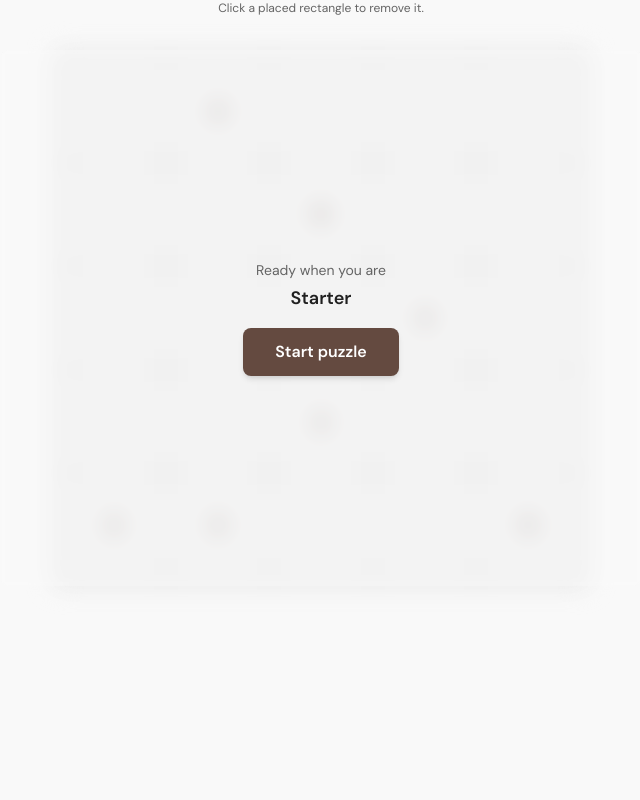
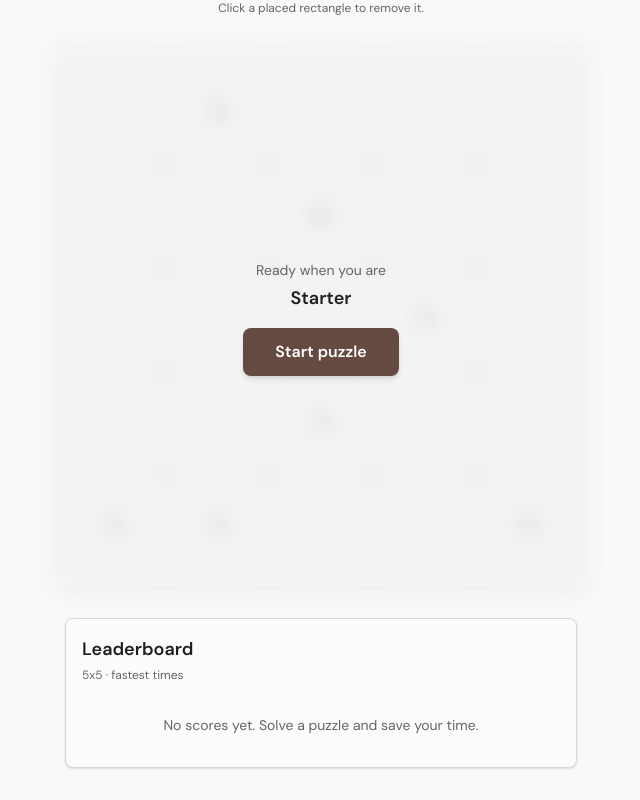
Before and after one commit to ParveerC/dailyShikaku, a React (Vite) app: page / in a window 1280 px wide. Shown: the part 323-1123 px from the top of the page, without its empty margins (319-959 px from the left). Before the commit the page ends 941 px from the top, so only its background shows below. Built offline with nearby package versions, Linux system fonts and the light colour scheme.

Commit message:
added main leaderboard system
added main leaderboard system

```diff
--- a/src/App.tsx
+++ b/src/App.tsx
@@ -2,7 +2,9 @@ import { useEffect, useState } from "react";
 import { Controls } from "./components/Controls";
 import { Grid } from "./components/Grid";
 import { PuzzleBoard } from "./components/PuzzleBoard";
+import { Leaderboard } from "./components/Leaderboard";
 import { WinModal } from "./components/WinModal";
+import { useLeaderboard } from "./hooks/useLeaderboard";
 import { useShikakuGame } from "./hooks/useShikakuGame";
 
 export default function App() {
@@ -15,6 +17,7 @@ export default function App() {
   });
 
   const game = useShikakuGame("5x5");
+  const leaderboard = useLeaderboard(game.difficulty);
 
   useEffect(() => {
     document.documentElement.classList.toggle("dark", darkMode);
@@ -57,11 +60,18 @@ export default function App() {
             onRemoveRect={game.removeRectangle}
           />
         </PuzzleBoard>
+
+        <Leaderboard difficulty={game.difficulty} entries={leaderboard.entries} />
       </main>
 
       {game.solved && (
         <WinModal
           elapsedMs={game.elapsedMs}
+          difficulty={game.difficulty}
+          puzzleId={game.puzzle.id}
+          puzzleName={game.puzzle.name}
+          startedAt={game.startedAt}
+          onSubmitScore={leaderboard.submitScore}
           onNewPuzzle={game.newPuzzle}
           onPlayAgain={game.resetPlacements}
         />
--- /dev/null
+++ b/src/components/Leaderboard.tsx
@@ -0,0 +1,49 @@
+import type { Difficulty, Score } from "../types";
+import { formatTime } from "../utils/formatTime";
+
+interface LeaderboardProps {
+  difficulty: Difficulty;
+  entries: Score[];
+}
+
+export function Leaderboard({ difficulty, entries }: LeaderboardProps) {
+  return (
+    <section
+      className="w-full max-w-lg mx-auto rounded-lg border border-border bg-card p-4 shadow-sm"
+      aria-labelledby="leaderboard-title"
+    >
+      <h2 id="leaderboard-title" className="text-lg font-semibold text-card-foreground mb-1">
+        Leaderboard
+      </h2>
+      <p className="text-xs text-muted-foreground mb-4">{difficulty} · fastest times</p>
+
+      {entries.length === 0 ? (
+        <p className="text-sm text-muted-foreground text-center py-4">
+          No scores yet. Solve a puzzle and save your time.
+        </p>
+      ) : (
+        <ol className="space-y-1">
+          {entries.map((entry, index) => (
+            <li
+              key={entry.id}
+              className="flex items-center gap-3 rounded-md px-2 py-2 hover:bg-muted/50 text-sm"
+            >
+              <span className="w-6 text-center font-semibold text-muted-foreground tabular-nums">
+                {index + 1}
+              </span>
+              <span className="flex-1 font-medium text-foreground truncate">
+                {entry.playerName}
+              </span>
+              <span className="text-xs text-muted-foreground truncate max-w-[5rem] sm:max-w-none">
+                {entry.puzzleName}
+              </span>
+              <span className="font-semibold text-primary tabular-nums shrink-0">
+                {formatTime(entry.elapsedMs)}
+              </span>
+            </li>
+          ))}
+        </ol>
+      )}
+    </section>
+  );
+}
--- a/src/components/WinModal.tsx
+++ b/src/components/WinModal.tsx
@@ -1,12 +1,51 @@
+import { useEffect, useState } from "react";
+import { getStoredPlayerName } from "../lib/scores";
+import type { Difficulty, ScoreInput } from "../types";
 import { formatTime } from "../utils/formatTime";
 
 interface WinModalProps {
   elapsedMs: number;
+  difficulty: Difficulty;
+  puzzleId: string;
+  puzzleName: string;
+  startedAt: number | null;
+  onSubmitScore: (input: ScoreInput) => Score | null;
   onNewPuzzle: () => void;
   onPlayAgain: () => void;
 }
 
-export function WinModal({ elapsedMs, onNewPuzzle, onPlayAgain }: WinModalProps) {
+export function WinModal({
+  elapsedMs,
+  difficulty,
+  puzzleId,
+  puzzleName,
+  startedAt,
+  onSubmitScore,
+  onNewPuzzle,
+  onPlayAgain,
+}: WinModalProps) {
+  const [playerName, setPlayerName] = useState("");
+  const [saved, setSaved] = useState(false);
+
+  useEffect(() => {
+    setPlayerName(getStoredPlayerName());
+    setSaved(false);
+  }, [puzzleId, elapsedMs]);
+
+  const handleSave = () => {
+    const completedAt = Date.now();
+    const score = onSubmitScore({
+      playerName,
+      difficulty,
+      puzzleId,
+      puzzleName,
+      elapsedMs,
+      startedAt: startedAt ?? completedAt - elapsedMs,
+      completedAt,
+    });
+    if (score) setSaved(true);
+  };
+
   return (
     <div
       className="fixed inset-0 z-50 flex items-center justify-center p-4 bg-foreground/20 backdrop-blur-sm"
@@ -14,19 +53,46 @@ export function WinModal({ elapsedMs, onNewPuzzle, onPlayAgain }: WinModalProps)
       aria-modal="true"
       aria-labelledby="win-title"
     >
-      <div className="w-full max-w-sm rounded-xl border border-border bg-card p-8 text-center shadow-xl">
-        <div className="text-5xl mb-4" aria-hidden>
+      <div className="w-full max-w-sm rounded-xl border border-border bg-card p-8 shadow-xl">
+        <div className="text-5xl mb-4 text-center" aria-hidden>
           🎉
         </div>
-        <h2 id="win-title" className="text-2xl font-bold text-card-foreground mb-2">
+        <h2 id="win-title" className="text-2xl font-bold text-card-foreground mb-2 text-center">
           Puzzle Solved!
         </h2>
-        <p className="text-muted-foreground mb-2">
-          Every cell is covered and all rectangles match their clues.
+        <p className="text-muted-foreground mb-2 text-center text-sm">
+          {puzzleName} · {difficulty}
         </p>
-        <p className="text-3xl font-bold text-primary tabular-nums mb-6">
+        <p className="text-3xl font-bold text-primary tabular-nums mb-6 text-center">
           {formatTime(elapsedMs)}
         </p>
+
+        <div className="mb-6 space-y-2">
+          <label htmlFor="player-name" className="text-sm font-medium text-card-foreground">
+            Your name
+          </label>
+          <input
+            id="player-name"
+            type="text"
+            maxLength={24}
+            value={playerName}
+            onChange={(e) => {
+              setPlayerName(e.target.value);
+              setSaved(false);
+            }}
+            placeholder="Enter name for leaderboard"
+            className="w-full rounded-lg border border-input bg-background px-3 py-2.5 text-sm text-foreground placeholder:text-muted-foreground focus:outline-none focus-visible:ring-2 focus-visible:ring-ring"
+          />
+          <button
+            type="button"
+            onClick={handleSave}
+            disabled={!playerName.trim() || saved}
+            className="w-full rounded-lg border border-border bg-secondary px-4 py-2.5 text-sm font-semibold text-secondary-foreground hover:opacity-90 transition-opacity disabled:opacity-50 disabled:cursor-not-allowed"
+          >
+            {saved ? "Saved to leaderboard ✓" : "Save score"}
+          </button>
+        </div>
+
         <div className="flex flex-col gap-2">
           <button
             type="button"
--- /dev/null
+++ b/src/hooks/useLeaderboard.ts
@@ -0,0 +1,29 @@
+import { useCallback, useEffect, useState } from "react";
+import { buildScore, getLeaderboard, saveScoreLocal, setStoredPlayerName } from "../lib/scores";
+import type { Difficulty, Score, ScoreInput } from "../types";
+
+export function useLeaderboard(difficulty: Difficulty) {
+  const [entries, setEntries] = useState<Score[]>([]);
+
+  const refresh = useCallback(() => {
+    setEntries(getLeaderboard(difficulty));
+  }, [difficulty]);
+
+  useEffect(() => {
+    refresh();
+  }, [refresh]);
+
+  const submitScore = useCallback(
+    (input: ScoreInput): Score | null => {
+      const score = buildScore(input);
+      if (!score.playerName) return null;
+      setStoredPlayerName(score.playerName);
+      saveScoreLocal(score);
+      refresh();
+      return score;
+    },
+    [refresh]
+  );
+
+  return { entries, refresh, submitScore };
+}
--- a/src/hooks/useShikakuGame.ts
+++ b/src/hooks/useShikakuGame.ts
@@ -37,6 +37,7 @@ export function useShikakuGame(initialDifficulty: Difficulty = "5x5") {
   const [previewValidation, setPreviewValidation] = useState<ValidationResult>("neutral");
   const [solved, setSolved] = useState(false);
   const [started, setStarted] = useState(false);
+  const [startedAt, setStartedAt] = useState<number | null>(null);
 
   const { elapsedMs, reset: resetTimer } = useTimer(
     started && !solved,
@@ -64,10 +65,13 @@ export function useShikakuGame(initialDifficulty: Difficulty = "5x5") {
     setPreviewValidation("neutral");
     setSolved(false);
     setStarted(false);
+    setStartedAt(null);
     resetTimer();
   }, [resetTimer]);
 
   const startPuzzle = useCallback(() => {
+    const now = Date.now();
+    setStartedAt(now);
     resetTimer();
     setStarted(true);
   }, [resetTimer]);
@@ -176,6 +180,7 @@ export function useShikakuGame(initialDifficulty: Difficulty = "5x5") {
     previewValidation,
     solved,
     started,
+    startedAt,
     elapsedMs,
     rectColors: RECT_COLORS,
     changeDifficulty,
--- /dev/null
+++ b/src/lib/scores.ts
@@ -0,0 +1,64 @@
+import type { Difficulty, Score, ScoreInput } from "../types";
+
+const STORAGE_KEY = "shikaku-leaderboard";
+const PLAYER_NAME_KEY = "shikaku-player-name";
+
+export function buildScore(input: ScoreInput): Score {
+  return {
+    id: crypto.randomUUID(),
+    playerName: input.playerName.trim(),
+    difficulty: input.difficulty,
+    puzzleId: input.puzzleId,
+    puzzleName: input.puzzleName,
+    elapsedMs: input.elapsedMs,
+    completedAt: new Date(input.completedAt).toISOString(),
+  };
+}
+
+function readAll(): Score[] {
+  try {
+    const raw = localStorage.getItem(STORAGE_KEY);
+    if (!raw) return [];
+    const parsed = JSON.parse(raw) as Score[];
+    return Array.isArray(parsed) ? parsed : [];
+  } catch {
+    return [];
+  }
+}
+
+function writeAll(scores: Score[]): void {
+  localStorage.setItem(STORAGE_KEY, JSON.stringify(scores));
+}
+
+/** Save locally; swap for `submitScoreToApi` when you add a backend. */
+export function saveScoreLocal(score: Score): void {
+  const all = readAll();
+  all.push(score);
+  writeAll(all);
+}
+
+export function getLeaderboard(difficulty: Difficulty, limit = 25): Score[] {
+  return readAll()
+    .filter((s) => s.difficulty === difficulty && s.playerName.length > 0)
+    .sort((a, b) => a.elapsedMs - b.elapsedMs)
+    .slice(0, limit);
+}
+
+export function getStoredPlayerName(): string {
+  return localStorage.getItem(PLAYER_NAME_KEY) ?? "";
+}
+
+export function setStoredPlayerName(name: string): void {
+  localStorage.setItem(PLAYER_NAME_KEY, name.trim());
+}
+
+/** Payload shape for a future POST /api/scores */
+export function toApiPayload(score: Score) {
+  return {
+    playerName: score.playerName,
+    difficulty: score.difficulty,
+    puzzleId: score.puzzleId,
+    elapsedMs: score.elapsedMs,
+    completedAt: score.completedAt,
+  };
+}
```
Also changed, not shown: src/types.ts (+21 -0 lines), 1 other file (tests, documents, lock files or other folders).
